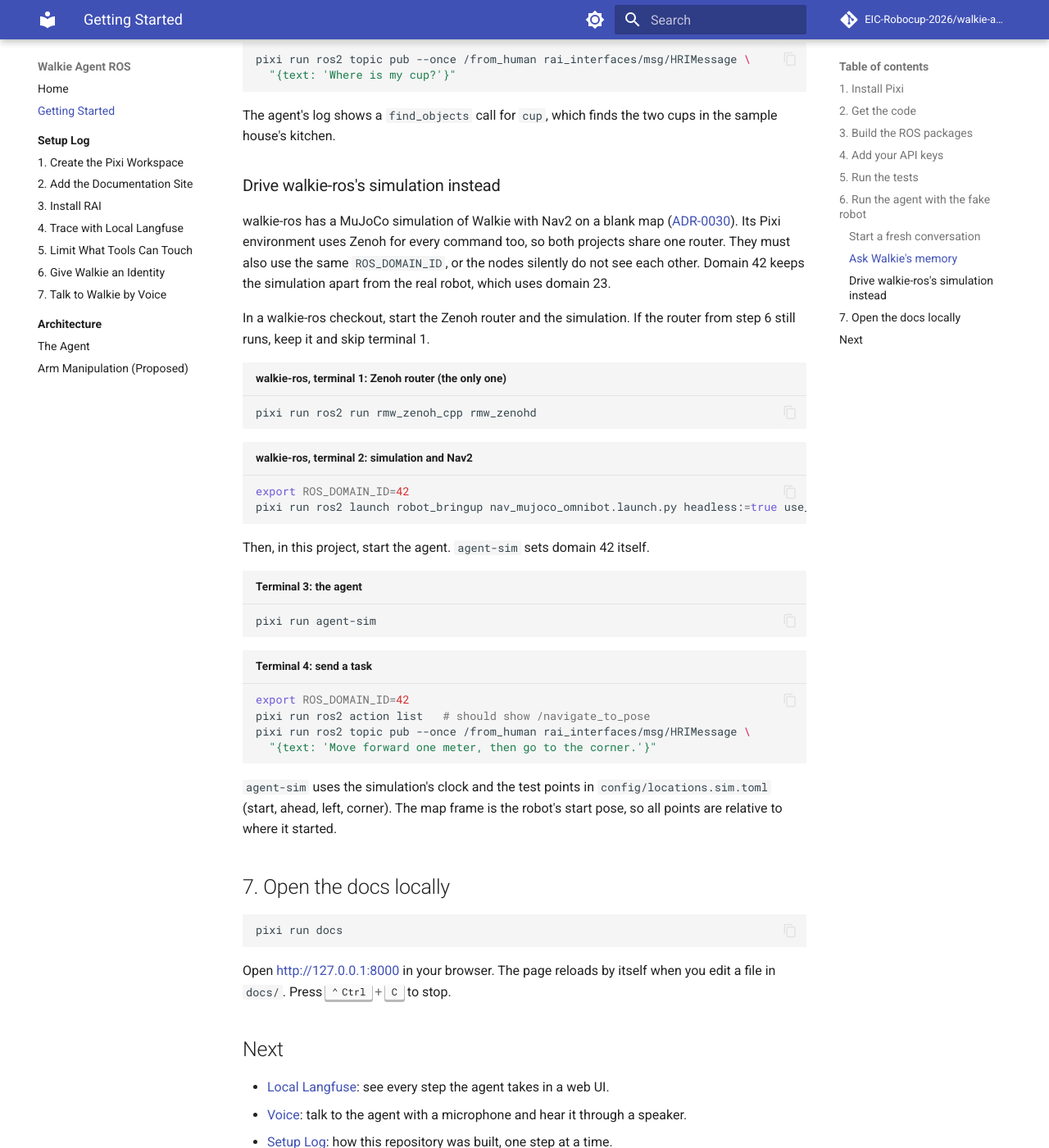
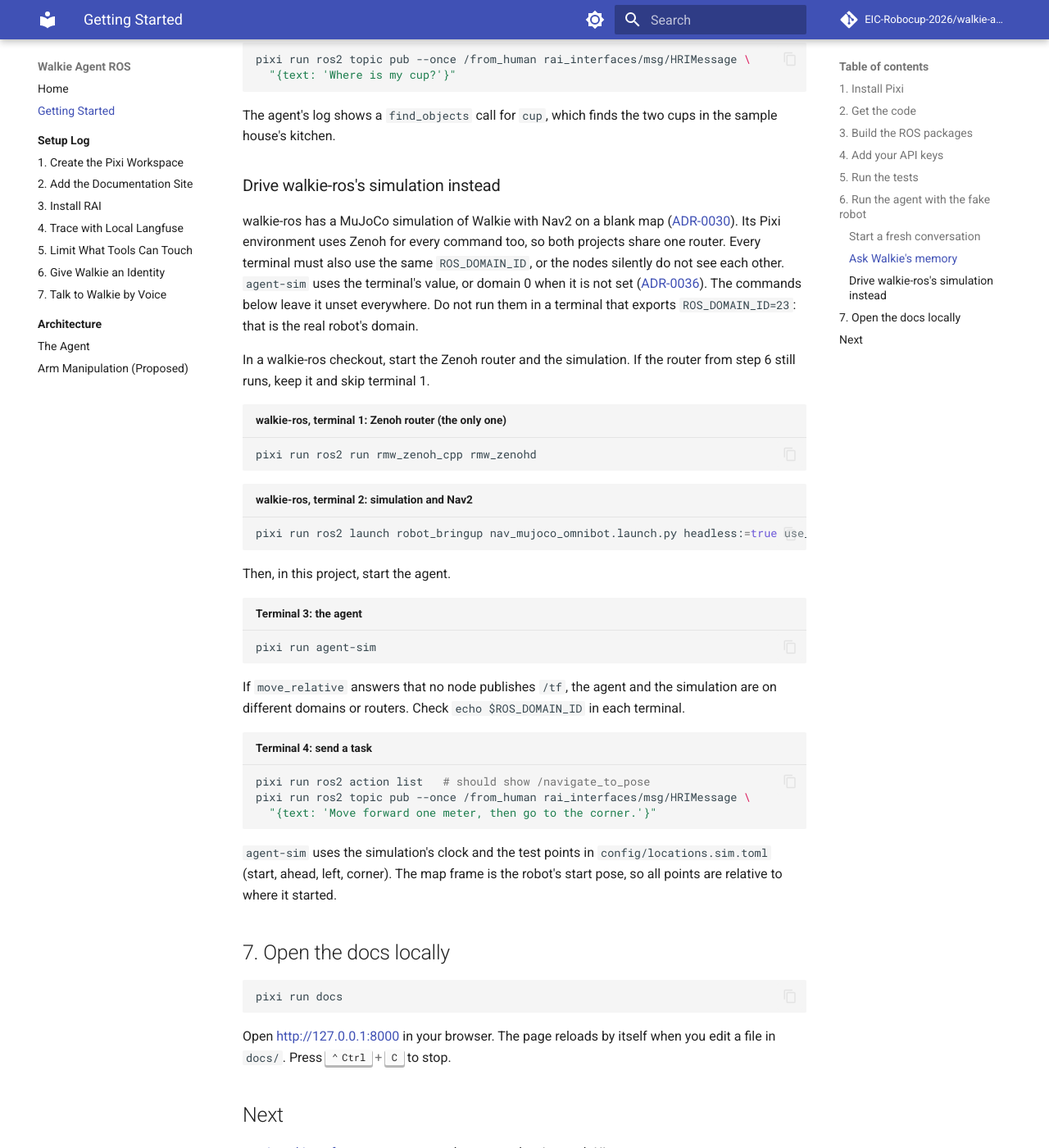
Before and after one commit to EIC-Robocup-2026/walkie-agent-ros, an MkDocs documentation site: the page built from docs/getting-started.md, in a window 1280 px wide and 1400 px high, scrolled down 4572 px. Shown: the whole window at 82% size. Built offline with MkDocs 1.6.1 and Material for MkDocs 9.7.7, drawn with Linux system fonts in a browser that asks for light colours; comment, search, counter and statistics services are not loaded.

Commit message:
fix: run agent-sim on the calling shell's ROS_DOMAIN_ID
agent-sim pinned ROS_DOMAIN_ID=42, but walkie-ros never sets 42 and starts
its simulation on domain 0 by default. Under rmw_zenoh, nodes on different
domains share the router yet never see each other, so the agent found no
TF and no speech node, with no error pointing at the cause.

agent-sim now inherits the shell's domain. When move_relative finds no
robot transform and no node publishes /tf or /tf_static, its answer names
a domain or router mismatch as the likely cause. Recorded in ADR-0036,
which partly supersedes ADR-0030.

````diff
--- a/docs/getting-started.md
+++ b/docs/getting-started.md
@@ -209,9 +209,12 @@
 walkie-ros has a MuJoCo simulation of Walkie with Nav2 on a blank map
 ([ADR-0030](architecture/decisions/0030-mujoco-sim-first.md)). Its Pixi
 environment uses Zenoh for every command too, so both projects share one
-router. They must also use the same `ROS_DOMAIN_ID`, or the nodes silently
-do not see each other. Domain 42 keeps the simulation apart from the real
-robot, which uses domain 23.
+router. Every terminal must also use the same `ROS_DOMAIN_ID`, or the nodes
+silently do not see each other. `agent-sim` uses the terminal's value, or
+domain 0 when it is not set
+([ADR-0036](architecture/decisions/0036-agent-sim-shell-domain.md)). The
+commands below leave it unset everywhere. Do not run them in a terminal that
+exports `ROS_DOMAIN_ID=23`: that is the real robot's domain.
 
 In a walkie-ros checkout, start the Zenoh router and the simulation. If the
 router from step 6 still runs, keep it and skip terminal 1.
@@ -221,18 +224,20 @@
 ```
 
 ```bash title="walkie-ros, terminal 2: simulation and Nav2"
-export ROS_DOMAIN_ID=42
 pixi run ros2 launch robot_bringup nav_mujoco_omnibot.launch.py headless:=true use_rviz:=false
 ```
 
-Then, in this project, start the agent. `agent-sim` sets domain 42 itself.
+Then, in this project, start the agent.
 
 ```bash title="Terminal 3: the agent"
 pixi run agent-sim
 ```
 
+If `move_relative` answers that no node publishes `/tf`, the agent and the
+simulation are on different domains or routers. Check `echo $ROS_DOMAIN_ID`
+in each terminal.
+
 ```bash title="Terminal 4: send a task"
-export ROS_DOMAIN_ID=42
 pixi run ros2 action list   # should show /navigate_to_pose
 pixi run ros2 topic pub --once /from_human rai_interfaces/msg/HRIMessage \
   "{text: 'Move forward one meter, then go to the corner.'}"
````
Also changed, not shown: docs/architecture/agent.md (+5 -1 lines), docs/architecture/decisions/0030-mujoco-sim-first.md (+2 -1 lines), docs/architecture/decisions/0036-agent-sim-shell-domain.md (added, +62 -0 lines), pixi.toml (+4 -4 lines), 2 other files.
